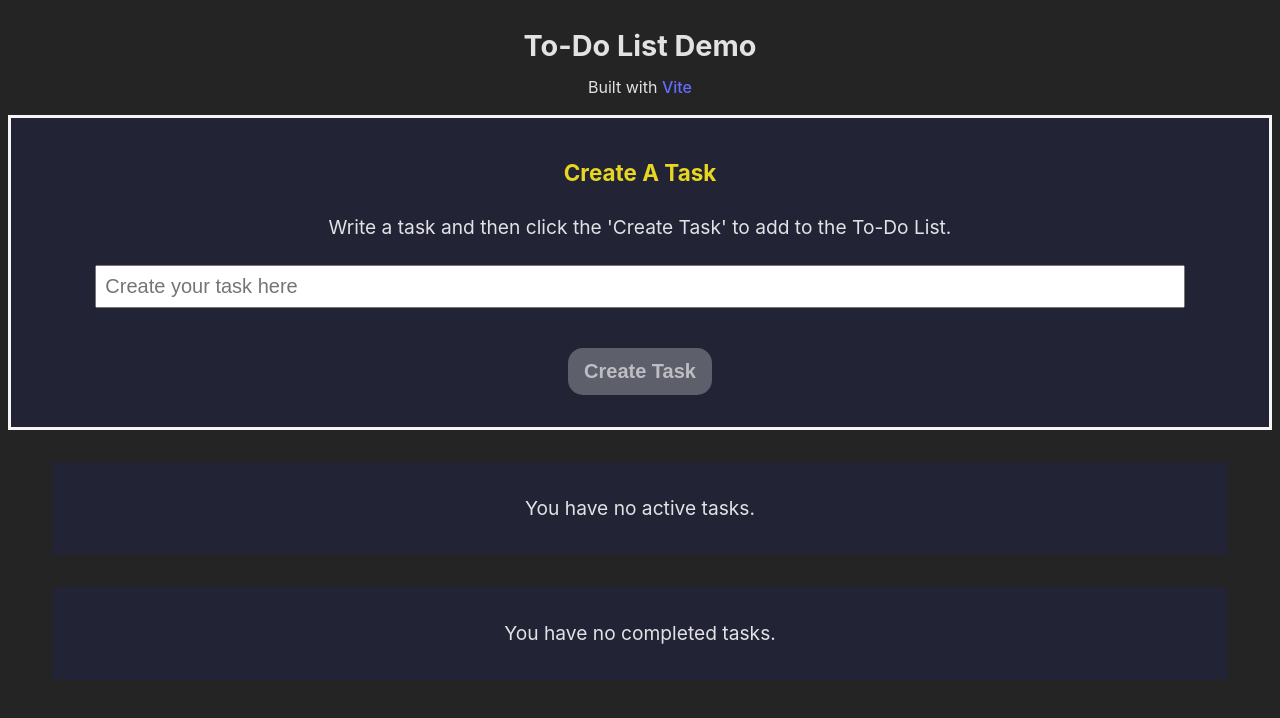
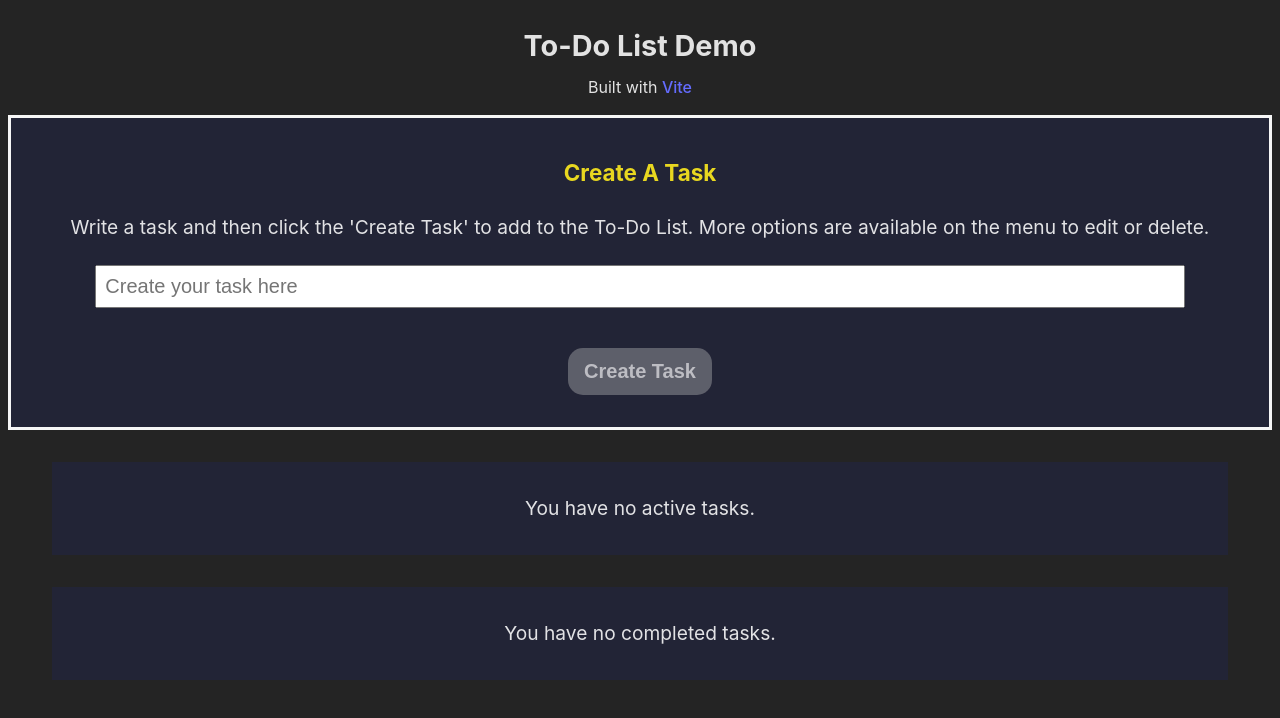
Before and after one commit to WesloTheWeb/to-do-app-demo, a React (Vite) app: page / in a window 1280 px wide. Shown: the top 718 px of the page. Built offline with nearby package versions, Linux system fonts and the light colour scheme; the HTML template or start-up script is replaced by a standard one.

Commit message:
on edit button works for the completed tasks.

```diff
--- a/src/App.tsx
+++ b/src/App.tsx
@@ -7,7 +7,6 @@ import TaskModel from './interfaces/task.model';
 import OverlayModal from './components/OverlayModal/OverlayModal';
 
 // TODO: Review code
-// TODO: Add edit functionality for completed task
 // TODO: Touch up on font styles.
 // TODO: Clean up and organized scss and variables.
 // TODO: Make it mobile responsive, media queries.
@@ -37,7 +36,7 @@ function App() {
   const deleteCompletedTask = (id: string) => {
     setCompletedTasks(completedTasks.filter(task => task.id !== id));
 
-  }
+  };
 
   const handleComplete = (id: string) => {
     const taskIndex = activeTasks.findIndex(task => task.id === id);
@@ -115,6 +114,7 @@ function App() {
         items={completedTasks.map(task => ({ ...task, completed: true }))}
         onDelete={deleteCompletedTask}
         onUndo={handleUndo}
+        onEdit={handleOpenModal}
       />
     </>
   );
--- a/src/components/CreateTask/CreateTask.tsx
+++ b/src/components/CreateTask/CreateTask.tsx
@@ -28,7 +28,10 @@ const CreateTask = ({ addTodo }: NewToDoProps) => {
         <section className={container}>
             <h3>Create a task</h3>
             <form onSubmit={addTaskHandler}>
-                <label htmlFor="todo-text">Write a task and then click the 'Create Task' to add to the To-Do List.</label>
+                <label htmlFor="todo-text">
+                    Write a task and then click the 'Create Task' to add to the To-Do List. More options are available
+                    on the menu to edit or delete.
+                </label>
                 <input
                     placeholder='Create your task here'
                     type="text"
--- a/src/containers/CompletedTasks/CompletedTasks.tsx
+++ b/src/containers/CompletedTasks/CompletedTasks.tsx
@@ -8,9 +8,10 @@ interface TaskProps {
     items: TaskModel[];  // items is an array of TaskModel
     onDelete: (id: string) => void;
     onUndo: (id: string) => void;
+    onEdit: (id: string) => void;
 };
 
-const CompletedTasks = ({ items, onDelete, onUndo }: TaskProps) => {
+const CompletedTasks = ({ items, onDelete, onUndo, onEdit }: TaskProps) => {
 
     return (
         <section className={taskContainer}>
@@ -26,6 +27,7 @@ const CompletedTasks = ({ items, onDelete, onUndo }: TaskProps) => {
                             taskName={item}
                             onDelete={onDelete}
                             onUndo={onUndo}
+                            onEdit={onEdit}
                             id={item.id}
                             isCompleted={item.completed} // pass completed status
                         />
```
